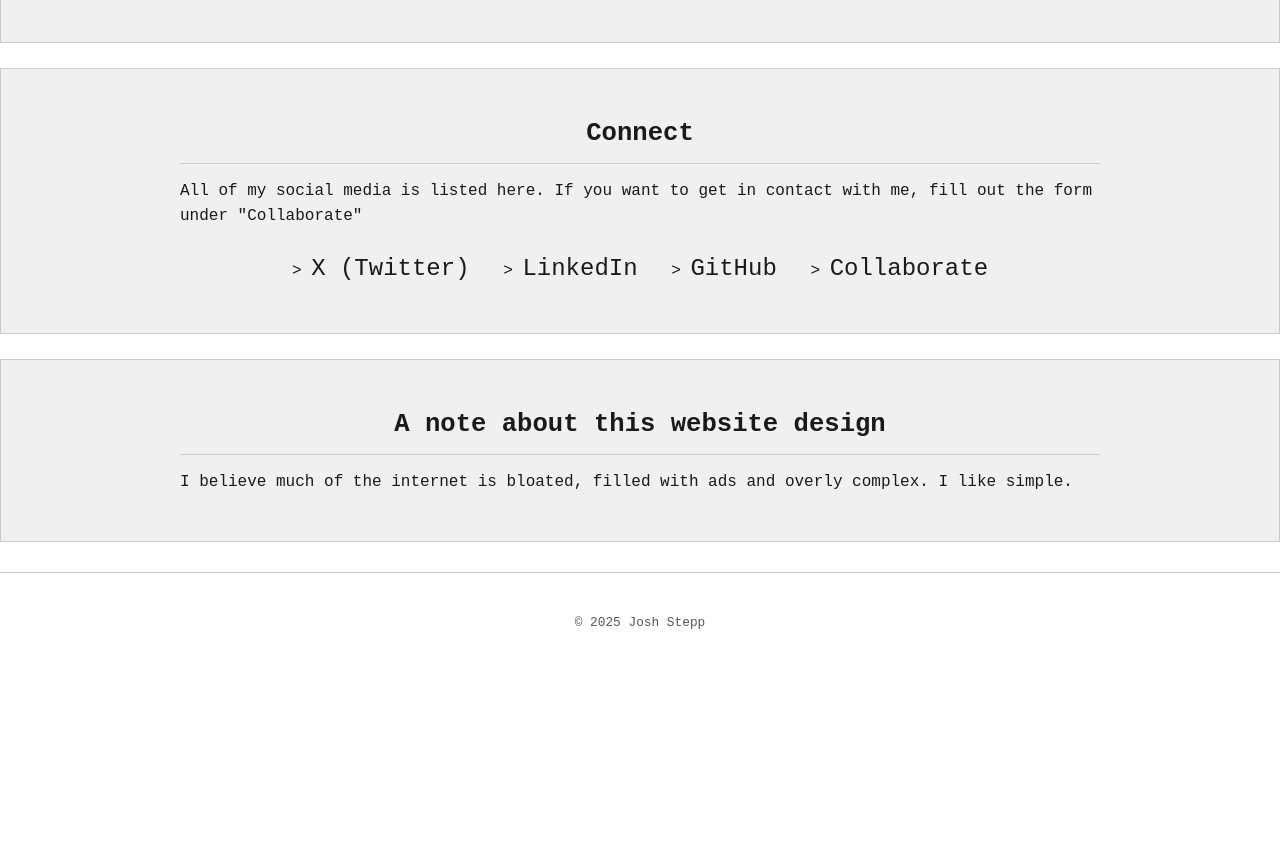
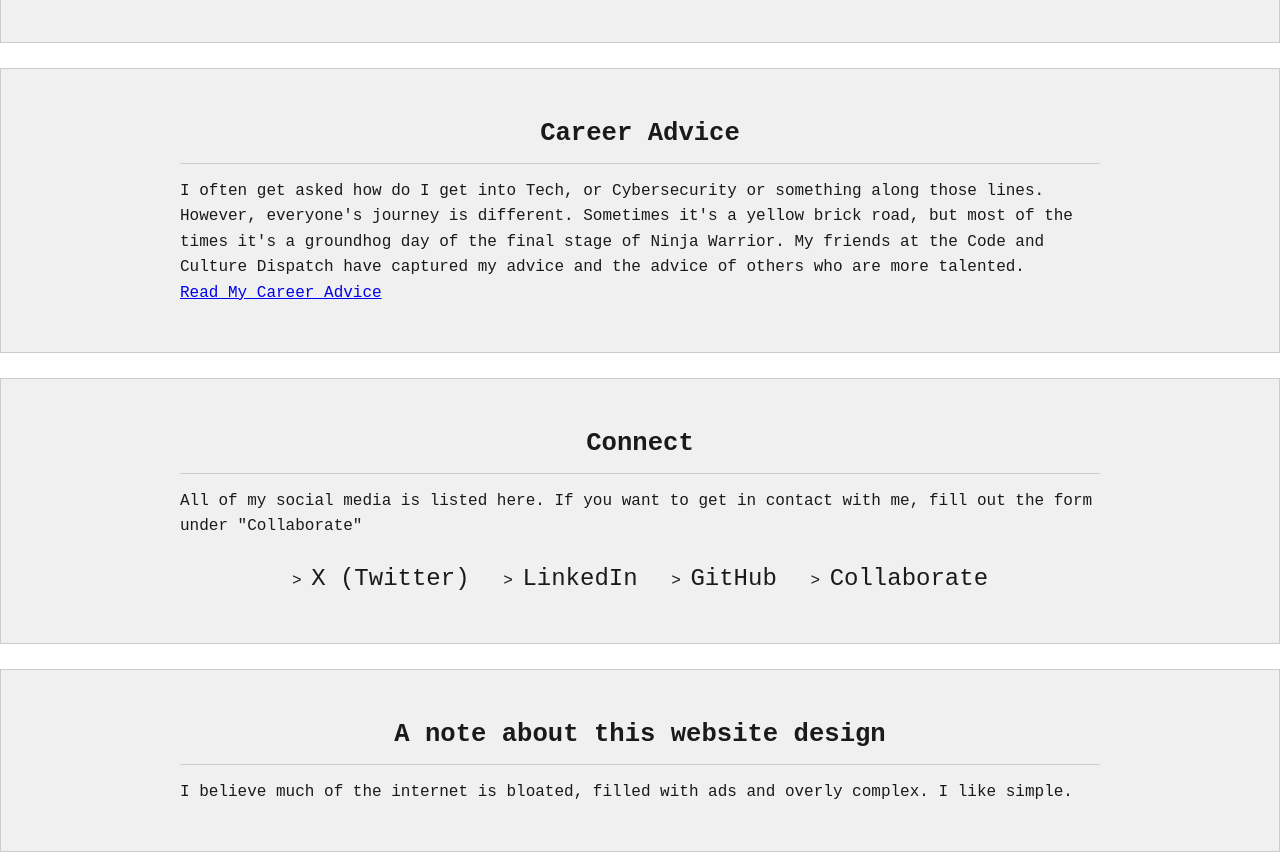
Before and after one commit to joshstepp/joshstepp.github.io, a plain HTML site: page index.html in a window 1280 px wide. Shown: the part 1407-2272 px from the top of the page. Before the commit the page ends 2120 px from the top, so only its background shows below. Drawn offline with Linux system fonts and the light colour scheme.

Commit message:
add career advice

```diff
--- a/index.html
+++ b/index.html
@@ -58,6 +58,17 @@ Josh Stepp is a cybersecurity professional with over a decade of experience in t
             </div>
     </section>
 
+    <section id="Career Advice">
+        <div class="container">
+            <h2>Career Advice</h2>
+            <p>
+                I often get asked how do I get into Tech, or Cybersecurity or something along those lines. However, everyone's journey is different. Sometimes it's a yellow brick road, but most of the times it's a groundhog day of the final stage of Ninja Warrior. My friends at the Code and Culture Dispatch have captured my advice and the advice of others who are more talented.
+            </p>
+
+            <p><a href="https://www.codeculturecollective.io/joshs-top-5-career-hacks-you-need-right-now/" target="_blank">Read My Career Advice </a></p>
+        </div>
+    </section>
+
     <section id="connect">
         <div class="container">
             <h2>Connect</h2>
```
